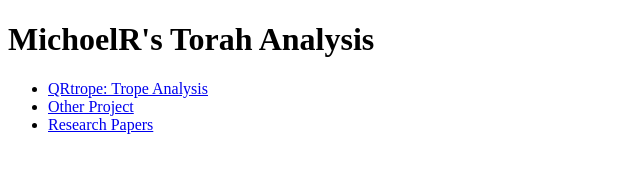
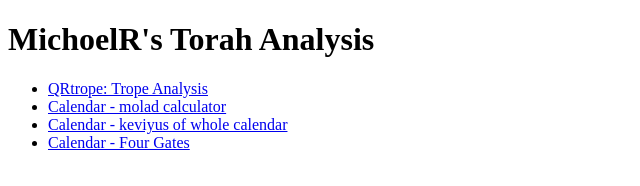
Before and after one commit to MichoelR/MichoelR.github.io, a plain HTML site: page index.html in a window 1280 px wide. Shown: the whole page, without its empty margins (0-640 px from the left). Drawn offline with Linux system fonts and the light colour scheme.

Commit message:
added Keviyus pages to index.html

```diff
--- a/index.html
+++ b/index.html
@@ -5,8 +5,9 @@
     <h1>MichoelR's Torah Analysis</h1>
     <ul>
         <li><a href="QRtrope-web/1.%20findMismatchB'reishis.html">QRtrope: Trope Analysis</a></li>
-        <li><a href="other-project/">Other Project</a></li>
-        <li><a href="research/">Research Papers</a></li>
+        <li><a href="Keviyus/Calculator.htm">Calendar - molad calculator</a></li>
+        <li><a href="Keviyus/Keviyus.htm">Calendar - keviyus of whole calendar</a></li>
+        <li><a href="Keviyus/FourGates/FourGates.htm">Calendar - Four Gates</a></li>
     </ul>
 </body>
 </html>
```
